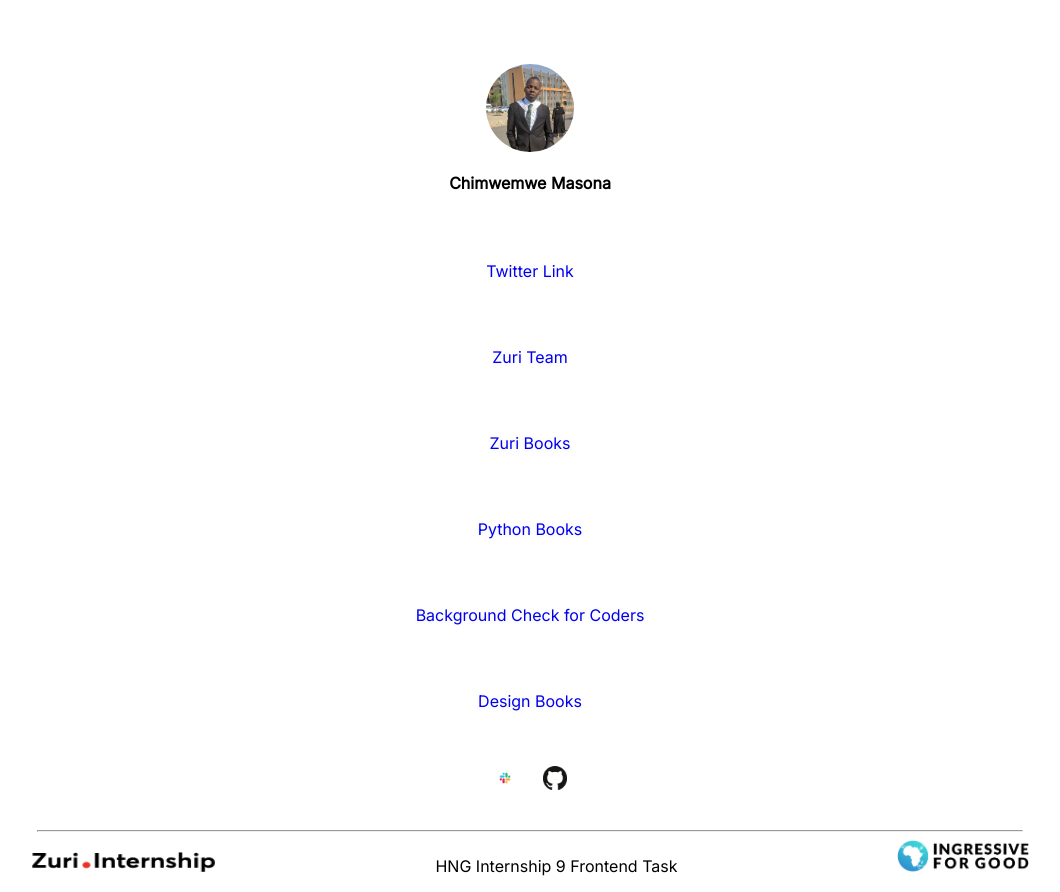
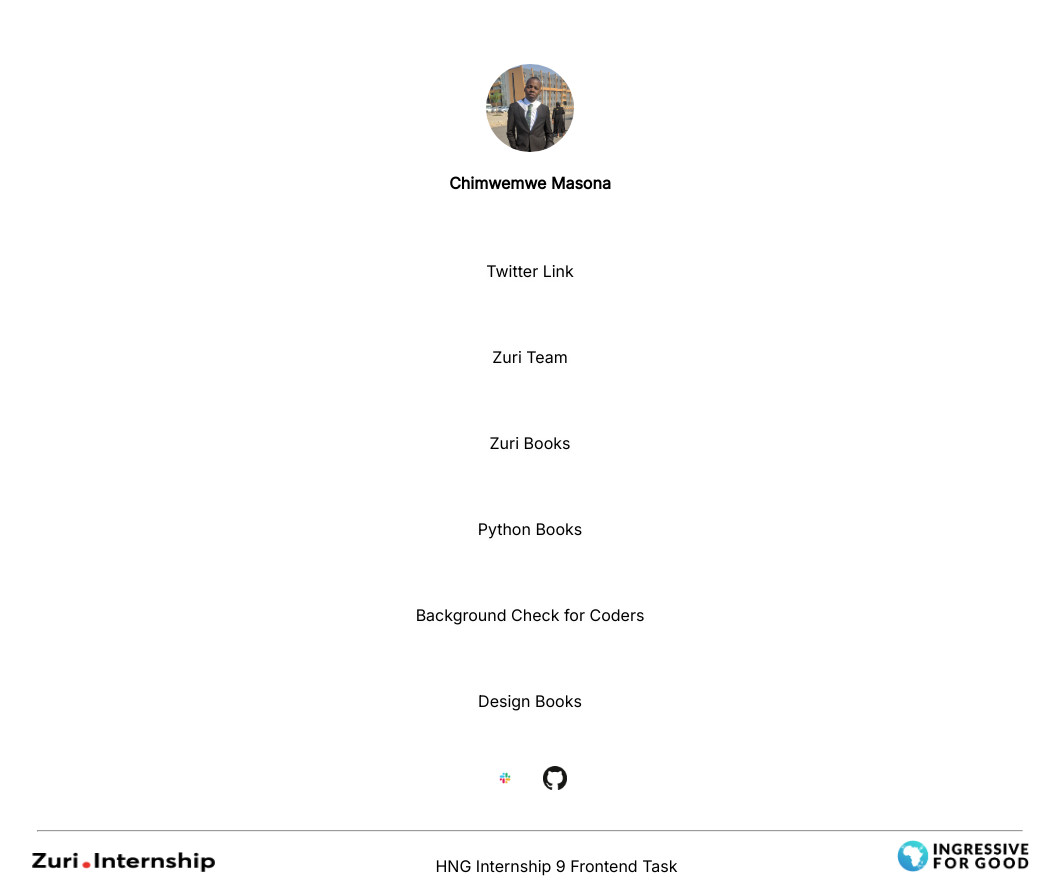
Before and after one commit to Chimz-Codes-ZM/vercel-hng-repo, a React (Create React App) app: page / in a window 1280 px wide. Shown: the whole page, without its empty margins (110-1170 px from the left). Built offline with nearby package versions, Linux system fonts and the light colour scheme.

Commit message:
changed anchor tag styling

```diff
--- a/src/index.css
+++ b/src/index.css
@@ -84,7 +84,7 @@
   height: 24px;
 }
 
-.button {
+a {
   display: flex;
   justify-content: center;
   align-items: center;
@@ -106,10 +106,8 @@
   text-decoration: none;
 
   cursor: pointer;
-}
-
-a {
   text-decoration: none;
+  color: inherit;
 }
 
 .footer-content {
```
